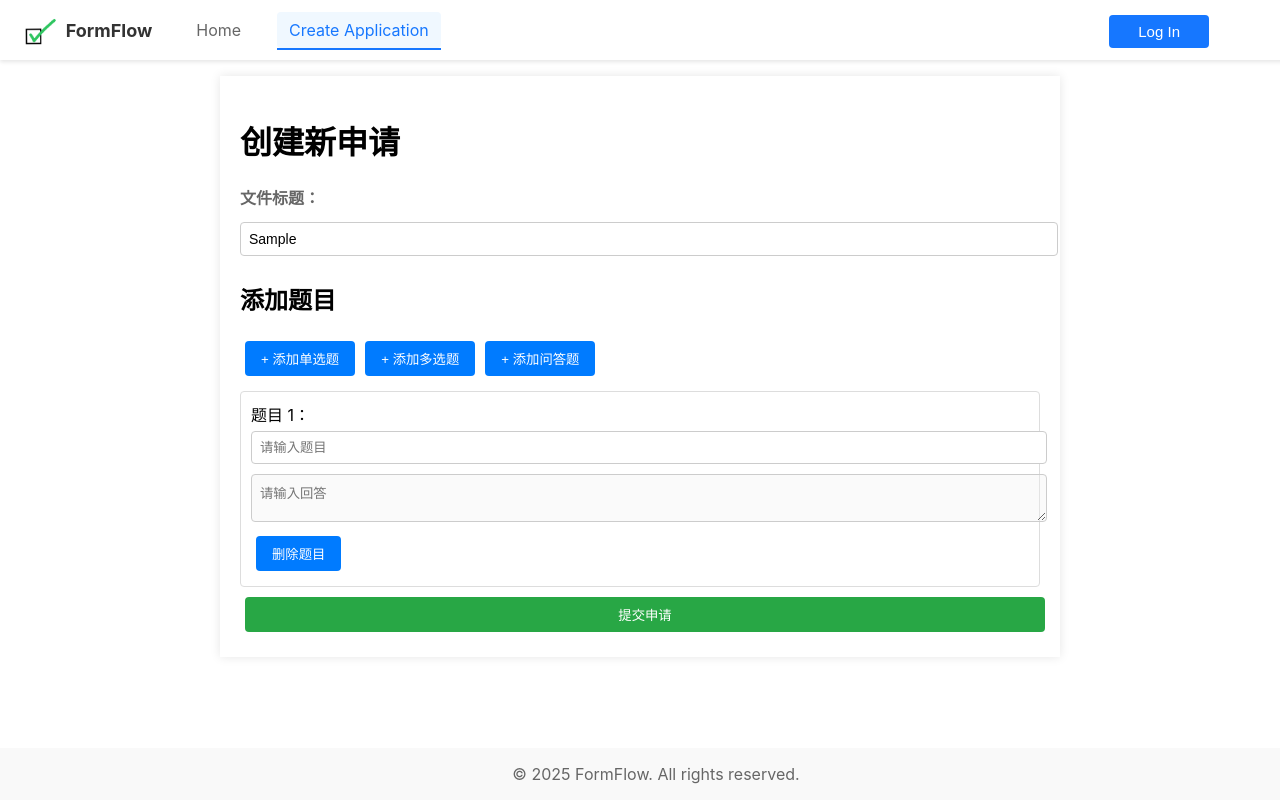
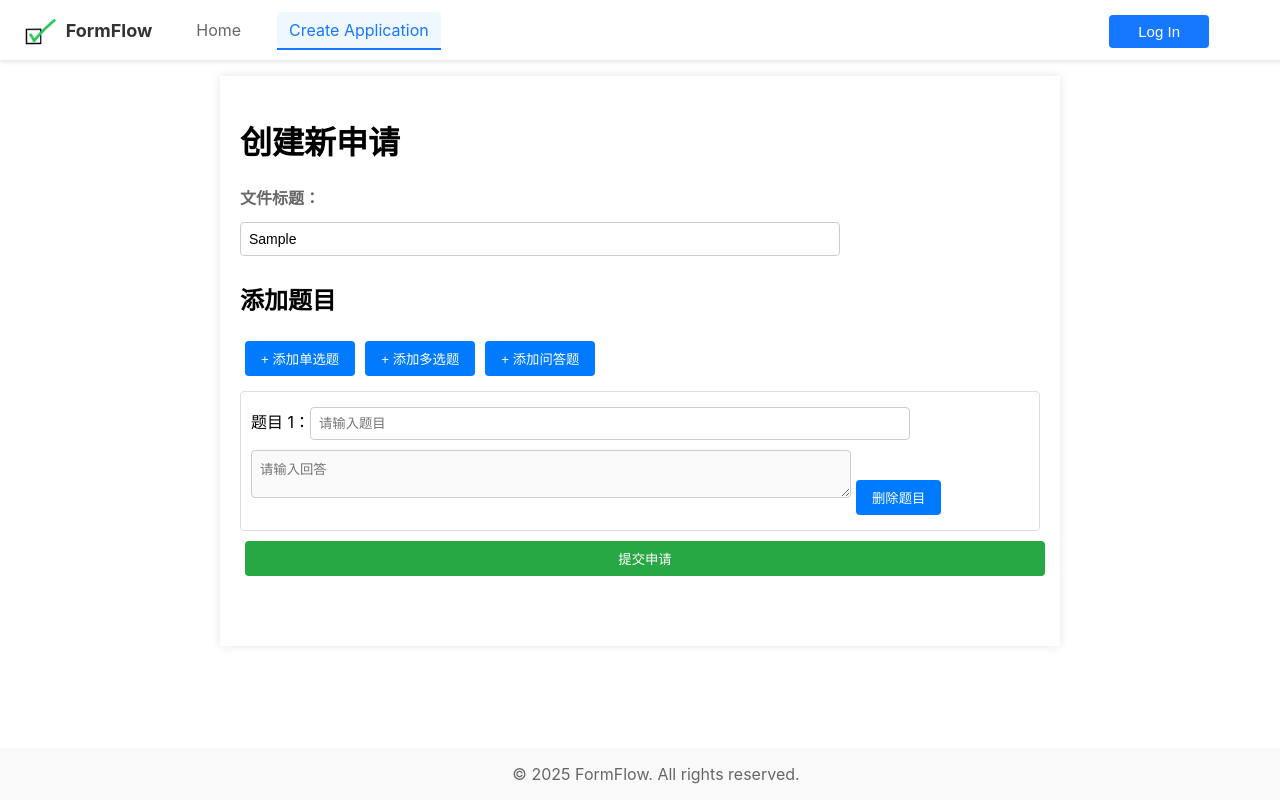
Before and after one commit to Skaum103/form-flow-frontend, a React (Create React App) app: page /CreateApplication in a window 1280 px wide. Both pictures are taken after typing "Sample" into the empty fields and a click on the button "+ 添加问答题". Built offline with nearby package versions, Linux system fonts and the light colour scheme.

Commit message:
adjust css

```diff
--- a/src/pages/CreateApplication.css
+++ b/src/pages/CreateApplication.css
@@ -49,9 +49,60 @@
   .submit-btn {
     display: block;
     width: 100%;
+    margin-bottom: 50px;
     background-color: #28a745;
   }
 
   .submit-btn:hover {
     background-color: #218838;
   }
+  /* CreateApplication.css */
+
+/* CreateApplication.css */
+
+/* 统一输入框样式 */
+.input-field {
+    width: 100%;
+    max-width: 600px;
+    padding: 8px;
+    margin: 5px 0;
+    border: 1px solid #ccc;
+    border-radius: 4px;
+    box-sizing: border-box;
+  }
+
+/* 控制单选和多选项容器 */
+.options-container {
+    display: flex;
+    flex-direction: column;
+    gap: 10px; /* 选项间距 */
+    margin-top: 10px;
+  }
+
+  /* 每个选项的布局 */
+  .option {
+    display: flex;
+    align-items: center;
+    gap: 10px; /* 单选框/复选框与输入框的间距 */
+  }
+
+  /* 选项输入框的宽度 */
+  .option input[type="text"] {
+    flex: 1; /* 让输入框占据剩余空间 */
+    max-width: 300px; /* 限制最大宽度 */
+    padding: 5px 10px;
+    border: 1px solid #ccc;
+    border-radius: 4px;
+    box-sizing: border-box;
+  }
+
+  /* 单选和复选框样式 */
+  .option input[type="radio"],
+  .option input[type="checkbox"] {
+    width: 16px;
+    height: 16px;
+    margin-right: 5px;
+  }
+  .options-container button{
+    width: 93%;
+  }
--- a/src/pages/CreateApplication.js
+++ b/src/pages/CreateApplication.js
@@ -1,10 +1,20 @@
 // src/pages/CreateApplication.js
-import React, { useState } from 'react';
+import React, { useState, useEffect } from 'react';
+import { useNavigate } from 'react-router-dom';
 import './CreateApplication.css';
 
 export default function CreateApplication() {
   const [applicationTitle, setApplicationTitle] = useState('');
   const [questions, setQuestions] = useState([]);
+  // const navigate = useNavigate();
+
+  // useEffect(() => {
+  //   const sessionId = document.cookie.match(/jsessionid=([^;]+)/)?.[1];
+  //   if (!sessionId) {
+  //     alert('请先登录！');
+  //     navigate('/');
+  //   }
+  // }, [navigate]);
 
   const addQuestion = (type) => {
     setQuestions([...questions, { type, title: '', options: type !== 'text' ? [''] : [] }]);
@@ -51,6 +61,7 @@ export default function CreateApplication() {
           value={applicationTitle}
           onChange={(e) => setApplicationTitle(e.target.value)}
           placeholder="请输入文件标题"
+          className="input-field"
         />
       </div>
 
@@ -72,10 +83,11 @@ export default function CreateApplication() {
                 setQuestions(newQuestions);
               }}
               placeholder="请输入题目"
+              className="input-field"
             />
 
             {question.type !== 'text' && (
-              <div>
+              <div className="options-container">
                 {question.options.map((option, i) => (
                   <div key={i} className="option">
                     {question.type === 'single' ? (
@@ -92,6 +104,7 @@ export default function CreateApplication() {
                         setQuestions(newQuestions);
                       }}
                       placeholder="选项内容"
+                      className="input-field"
                     />
                   </div>
                 ))}
@@ -100,7 +113,7 @@ export default function CreateApplication() {
             )}
 
             {question.type === 'text' && (
-              <textarea placeholder="请输入回答" disabled />
+              <textarea placeholder="请输入回答" className="input-field" disabled />
             )}
 
             <button onClick={() => removeQuestion(index)}>删除题目</button>
```
